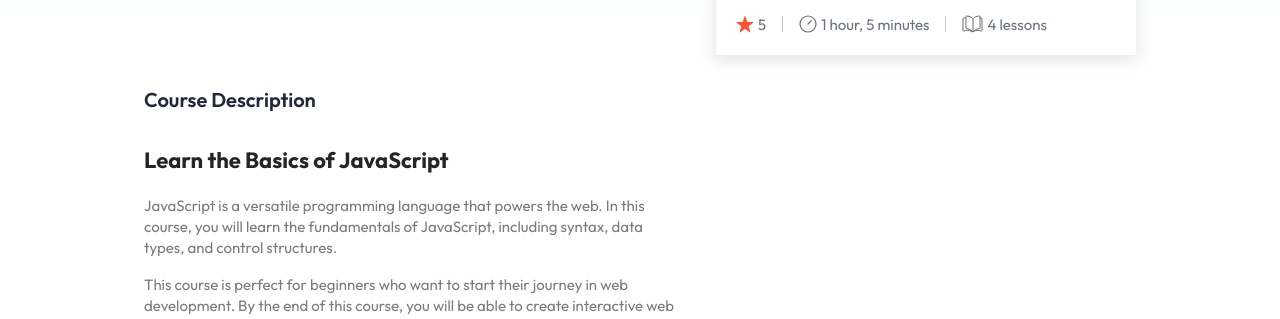
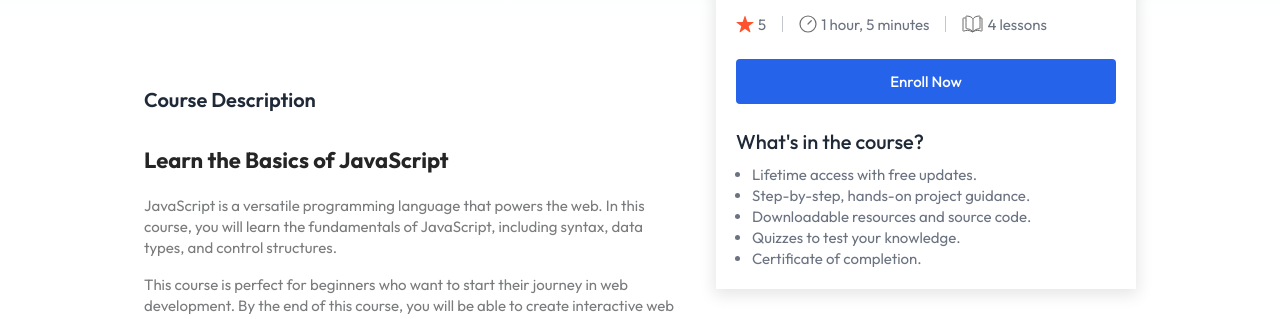
Before and after one commit to katyaynisingh001/learning-management-system, a React (Vite) app in the folder client/: page /course/605c72efb3f1c2b1f8e4e1a1 in a window 1280 px wide. Shown: the part 545-864 px from the top of the page. Built offline with nearby package versions, Linux system fonts and the light colour scheme; no server answers.

Commit message:
Add the enroll now button and about course
Co-authored-by: Nilakshi <diyap0790@gmail.com>

```diff
--- a/client/src/pages/student/CourseDetails.jsx
+++ b/client/src/pages/student/CourseDetails.jsx
@@ -9,6 +9,7 @@ const CourseDetails = () => {
   const { id } = useParams()
   const [courseData, setCourseData] = useState(null)
   const [openSections, setOpenSections] = useState({})
+  const [isAlreadyEnrolled, setIsAlreadyEnrolled] = useState(false)
 
   const { allCourses, calculateRating, calculateCourseDuration, calculateNoOfLectures, calculateChapterTime, currency} = useContext(AppContext)
 
@@ -141,6 +142,18 @@ const CourseDetails = () => {
               <p>{calculateNoOfLectures(courseData)} lessons</p>
             </div>
           </div>
+          <button className=' md:mt-6 mt-4 w-full py-3 rounded bg-blue-600 text-white font-medium'>{isAlreadyEnrolled ? 'Already Enrolled' : 'Enroll Now'}</button>
+
+          <div className='pt-6'>
+            <p className='md:text-xl text-lg font-medium text-gray-800'>What's in the course?</p>
+            <ul className='ml-4 pt-2 text-sm md:text-default list-disc text-gray-500'>
+              <li>Lifetime access with free updates.</li>
+              <li>Step-by-step, hands-on project guidance.</li>
+              <li>Downloadable resources and source code.</li>
+              <li>Quizzes to test your knowledge.</li>
+              <li>Certificate of completion.</li>
+            </ul>
+          </div>
         </div>
       </div>
       </div>
```
